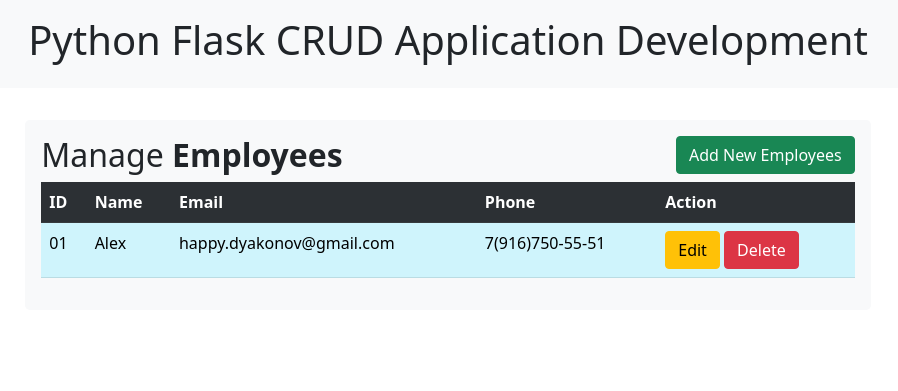
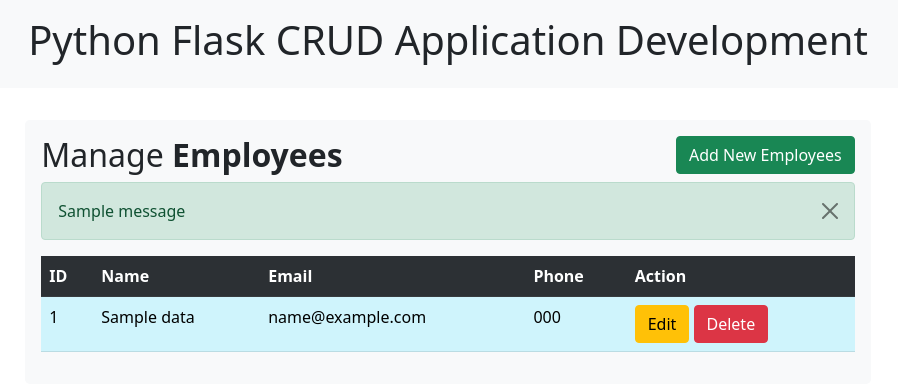
Before and after one commit to DyakonovAlex/flask-crud-app, a Flask app: page / in a window 1280 px wide. Shown: the top 391 px of the page, without its empty margins (192-1090 px from the left). Run offline with Flask 2, Linux system fonts and the light colour scheme; tables that the repository leaves empty hold one stand-in row (values such as "Sample post"); one stand-in notice (Sample message) is shown; some libraries are stand-ins or nearby versions.

Commit message:
Add CRUD operations

```diff
--- a/app.py
+++ b/app.py
@@ -1,6 +1,6 @@
 import os
 
-from flask import Flask, render_template
+from flask import Flask, render_template, redirect, request, flash, url_for
 from flask_migrate import Migrate
 from flask_sqlalchemy import SQLAlchemy
 
@@ -9,14 +9,75 @@
 app.config.from_object(env_config)
 app.config['SQLALCHEMY_TRACK_MODIFICATIONS'] = False
 db = SQLAlchemy(app)
+
+
+class Data(db.Model):
+    id = db.Column(db.Integer, primary_key=True)
+    name = db.Column(db.String(100))
+    email = db.Column(db.String(100))
+    phone = db.Column(db.String(100))
+
+    def __init__(self, name, email, phone):
+        self.name = name
+        self.email = email
+        self.phone = phone
+
+
 migrate = Migrate(app, db)
-
-from models import Data
 
 
 @app.route('/')
 def index():
-    return render_template("index.html")
+    all_data = Data.query.all()
+    return render_template("index.html", employees=all_data)
+
+
+@app.route('/insert', methods=['POST'])
+def insert():
+    errors = []
+    if request.method == 'POST':
+        name = request.form['name']
+        email = request.form['email']
+        phone = request.form['phone']
+
+        try:
+            data = Data(name, email, phone)
+            db.session.add(data)
+            db.session.commit()
+            flash("Employee Inserted Successfully")
+        except:
+            errors.append("Unable to add item to database.")
+    return redirect(url_for('index'))
+
+
+@app.route('/update', methods=['POST'])
+def update():
+    errors = []
+    if request.method == 'POST':
+        try:
+            data = Data.query.get(request.form.get('id'))
+            data.name = request.form['name']
+            data.email = request.form['email']
+            data.phone = request.form['phone']
+
+            db.session.commit()
+            flash("Employee Updated Successfully")
+        except:
+            errors.append("Unable to update item to database.")
+    return redirect(url_for('index'))
+
+
+@app.route('/delete/<id>/', methods=['GET', 'POST'])
+def delete(id):
+    errors = []
+    try:
+        data = Data.query.get(id)
+        db.session.delete(data)
+        db.session.commit()
+        flash("Employee Deleted Successfully")
+    except:
+        errors.append("Unable to delete item from database.")
+    return redirect(url_for('index'))
 
 
 if __name__ == '__main__':
--- a/config.py
+++ b/config.py
@@ -7,6 +7,9 @@
     CSRF_ENABLED = True
     SECRET_KEY = os.getenv("SECRET_KEY", "this-is-the-default-key")
     SQLALCHEMY_DATABASE_URI = os.getenv("DATABASE_URL", "postgresql:///crud")
+
+    # Work around for heroku
+    # https://help.heroku.com/ZKNTJQSK/why-is-sqlalchemy-1-4-x-not-connecting-to-heroku-postgres
     if SQLALCHEMY_DATABASE_URI.startswith("postgres://"):
         SQLALCHEMY_DATABASE_URI = SQLALCHEMY_DATABASE_URI.replace("postgres://", "postgresql://", 1)
 
--- a/templates/index.html
+++ b/templates/index.html
@@ -18,6 +18,24 @@
                         Add New Employees
                     </button>
                 </h2>
+
+                {% with messages = get_flashed_messages() %}
+
+                {% if messages %}
+
+                {% for message in messages %}
+
+                <div class="alert alert-success alert-dismissible fade show" role="alert">
+                    <button type="button" class="btn-close" data-bs-dismiss="alert" aria-label="Close"></button>
+                    {{message}}
+                </div>
+
+                {% endfor %}
+
+                {% endif %}
+
+                {% endwith %}
+
                 <table class="table table-info table-striped">
                     <tr class="table-dark">
                         <th>ID</th>
@@ -26,55 +44,55 @@
                         <th>Phone</th>
                         <th>Action</th>
                     </tr>
+
+                    {% for row in employees %}
                     <tr>
-                        <td>01</td>
-                        <td>Alex</td>
-                        <td>happy.dyakonov@gmail.com</td>
-                        <td>7(916)750-55-51</td>
+                        <td>{{row.id}}</td>
+                        <td>{{row.name}}</td>
+                        <td>{{row.email}}</td>
+                        <td>{{row.phone}}</td>
+
                         <td>
-                            <a href=""
+                            <a href="/update/{{row.id}}"
                                class="btn btn-warning btn-xs"
                                data-bs-toggle="modal"
-                               data-bs-target="#modaledit">
+                               data-bs-target="#modaledit{{row.id}}">
                                 Edit</a>
-                            <a href=""
+                            <a href="/delete/{{row.id}}"
                                class="btn btn-danger btn-xs"
-                               onclick="return confirm('Are You Sure To Delete ?')">
+                               onclick="return confirm('Are You Sure To Delete {{row.name}}?')">
                                 Delete
                             </a>
                         </td>
                     </tr>
-                </table>
-
 
                     <!-- Modal Edit Employee-->
-                <div class="modal fade" id="modaledit" role="dialog">
+                    <div class="modal fade" id="modaledit{{row.id}}" role="dialog">
                         <div class="modal-dialog">
                             <div class="modal-content">
+
+                                <form action="{{url_for('update')}}" method="POST">
 
                                     <div class="modal-header">
                                         <h4 class="modal-title">Update Information</h4>
                                     </div>
 
                                     <div class="modal-body">
-                                <form action="" method="POST">
                                             <div class="form-group">
                                                 <label>Name:</label>
-                                        <input name="id" type="hidden" value="">
-                                        <input class="form-control" name="name" type="text" value="Geekscoders">
+                                                <input name="id" type="hidden" value="{{row.id}}">
+                                                <input class="form-control" name="name" type="text" value="{{row.name}}">
                                             </div>
 
                                             <div class="form-group">
                                                 <label>Email:</label>
-                                        <input class="form-control" name="email" type="text" value="geeks@gmail.com">
+                                                <input class="form-control" name="email" type="text" value="{{row.email}}">
                                             </div>
 
                                             <div class="form-group">
                                                 <label>Phone:</label>
-                                        <input class="form-control" name="phone" type="text" value="858558">
+                                                <input class="form-control" name="phone" type="text" value="{{row.phone}}">
                                             </div>
-
-                                </form>
                                     </div>
 
                                     <div class="modal-footer">
@@ -82,22 +100,26 @@
                                         <button class="btn btn-secondary" data-bs-dismiss="modal" type="button">Close</button>
                                     </div>
 
+                                </form>
                             </div> <!-- class="modal-content" -->
                         </div> <!-- class="modal-dialog" -->
                     </div> <!-- class="modal fade" -->
 
+                    {% endfor %}
+                </table>
 
                 <!-- Modal Add Employee -->
                 <div class="modal fade" id="mymodal" role="dialog">
                     <div class="modal-dialog">
                         <div class="modal-content">
 
+                            <form action="{{url_for('insert')}}" method="POST">
+
                                 <div class="modal-header">
                                     <h4 class="modal-title">Add Employee</h4>
                                 </div>
 
                                 <div class="modal-body">
-                                <form action="" method="POST">
                                         <div class="form-group">
                                             <label>Name:</label>
                                             <input class="form-control" name="name" required="1" type="text">
@@ -113,13 +135,14 @@
                                             <input class="form-control" name="phone" required="1" type="number">
                                         </div>
 
-                                </form>
                                 </div>
 
                                 <div class="modal-footer">
                                     <button class="btn btn-primary" type="submit">Add Employee</button>
                                     <button class="btn btn-secondary" data-bs-dismiss="modal" type="button">Close</button>
                                 </div>
+
+                            </form>
 
                         </div> <!-- class="modal-content" -->
                     </div> <!-- class="modal-dialog" -->
```
Also changed, not shown: models.py (deleted, +0 -13 lines), README.md. Lines whose indentation alone changed are shown as unchanged.
